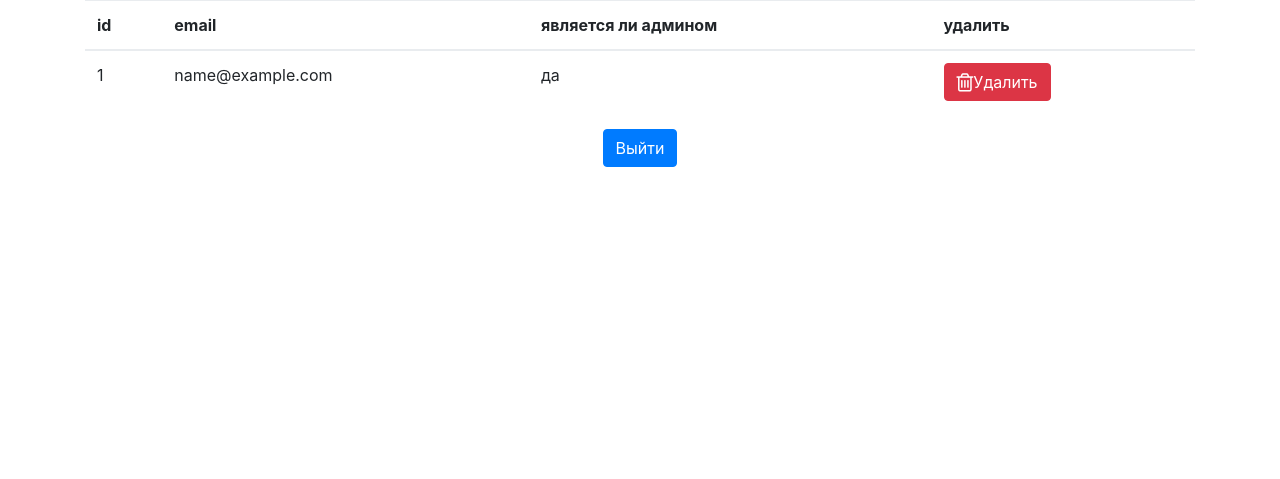
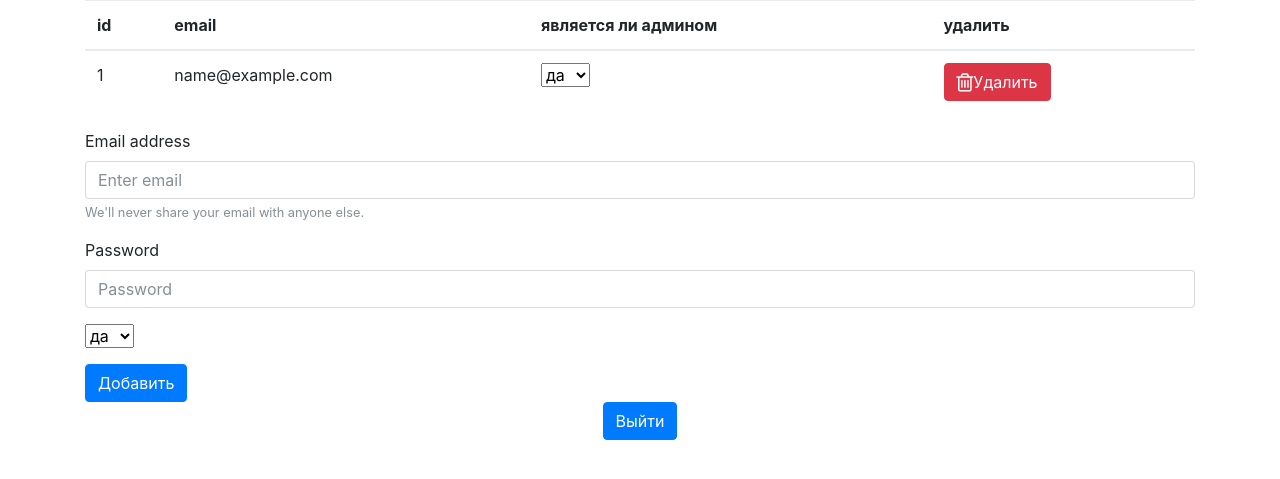
Before and after one commit to BronzeCrab/alar_task_1, a Flask app: page /users in a window 1280 px wide. Shown: the top 479 px of the page. Run offline with Flask 2, Linux system fonts and the light colour scheme; a user stored in the database is signed in; tables that the repository leaves empty hold one stand-in row (values such as "Sample post"); some libraries are stand-ins or nearby versions.

Commit message:
add user addition

```diff
--- a/app.py
+++ b/app.py
@@ -53,3 +53,38 @@ def delete(user_id):
     user = User.query.filter_by(id=user_id).first()
     db.session.delete(user)
     db.session.commit()
+    users = User.query.all()
+    return render_template('users.html', users=users)
+
+
+@app.route('/put/<user_id>')
+@login_required
+def put(user_id):
+    user = User.query.filter_by(id=user_id).first()
+    is_admin = request.args.get('is_admin')
+    if is_admin is not None:
+        user.is_admin = True if is_admin == 'да' else False
+        try:
+            db.session.commit()
+        except Exception:
+            db.session.rollback()
+            flash('Ошибка, этот email занят')
+    users = User.query.all()
+    return render_template('users.html', users=users)
+
+
+@app.route('/create', methods=['post'])
+@login_required
+def create():
+    user = User(
+        email=request.form['email'],
+        password=request.form['password'],
+        is_admin=request.form['is_admin'])
+    db.session.add(user)
+    try:
+        db.session.commit()
+    except Exception:
+        db.session.rollback()
+        flash('Ошибка, этот email занят')
+    users = User.query.all()
+    return render_template('users.html', users=users)
--- a/static/js/users.js
+++ b/static/js/users.js
@@ -1,7 +1,7 @@
 $(document).ready(function() {
+	//delete
     $(".btn-danger").on("click", function(){
     	var id = $(this).parents().siblings(".user_id").text();
-
      	$.ajax({
 	        url : "/delete/"+id, // the endpoint
 	        type : "GET", // http method
@@ -11,6 +11,20 @@ $(document).ready(function() {
 			  $(document).ajaxStop(function() { location.reload(true); });
 			}
      	});
-
+    });
+    //edit
+    $('.select').change(function(){
+    	var is_admin = $(this).val();
+    	var id = $(this).parents().siblings(".user_id").text();
+     	$.ajax({
+	        url : "/put/"+id, // the endpoint
+	        type : "GET", // http method
+	        data : { is_admin : is_admin },
+			success: function(json) {
+			  if(json.error) return;
+			  //fire off other ajax calls
+			  $(document).ajaxStop(function() { location.reload(true); });
+			}
+     	});
     });
 });
--- a/templates/users.html
+++ b/templates/users.html
@@ -1,4 +1,5 @@
 {% extends 'base.html' %}
+{% import 'messages.html' as macro %}
 
 {% block css %}
   <link rel="stylesheet" href="https://maxcdn.bootstrapcdn.com/font-awesome/4.7.0/css/font-awesome.min.css">
@@ -20,12 +21,39 @@
           <tr>
             <td class="user_id">{{user.id}}</td>
             <td>{{user.email}}</td>
-            <td>{% if user.is_admin %}да{% else %}нет{% endif %}</td>
+            <td>
+              <select class="select">
+                <option {% if user.is_admin %}selected{% endif %}>да</option>
+                <option {% if not user.is_admin %}selected{% endif %}>нет</option>
+              </select>
+            </td>
             <td><a class="btn btn-danger" href="#"><i class="fa fa-trash-o fa-lg"></i>Удалить</a></td>
           </tr>
         {% endfor %}
       </tbody>
     </table>
+    <form action="{{url_for ('create')}}" method="post">
+      <div class="form-group">
+        <label>Email address</label>
+        <input type="email" class="form-control" placeholder="Enter email" required name="email">
+        <small id="emailHelp" class="form-text text-muted">We'll never share your email with anyone else.</small>
+      </div>
+      <div class="form-group">
+        <label>Password</label>
+        <input type="password" class="form-control" placeholder="Password" required name="password">
+      </div>
+      <div class="form-group">
+        <select class="select" name="is_admin">
+          <option>да<option>
+          <option>нет<option>
+        </select>
+      </div>
+      <button type="submit" class="btn btn-primary">Добавить</button>
+    </form>
+    {{ macro.messages() }}
+    <form class="text-center" action="{{url_for ('logout')}}">
+      <button type="submit" class="btn btn-primary">Выйти</button>
+    </form>
   {% else %}
     <p class="text-center">Список зарегистрированных пользователей:</p>
     <ul class="list-group">
@@ -34,9 +62,6 @@
       {% endfor %}
     </ul>
   {% endif %}
-  <form class="text-center" action="{{url_for ('logout')}}">
-    <button type="submit" class="btn btn-primary">Выйти</button>
-  </form>
 {% endblock %}
 
 {% block js %}
```
